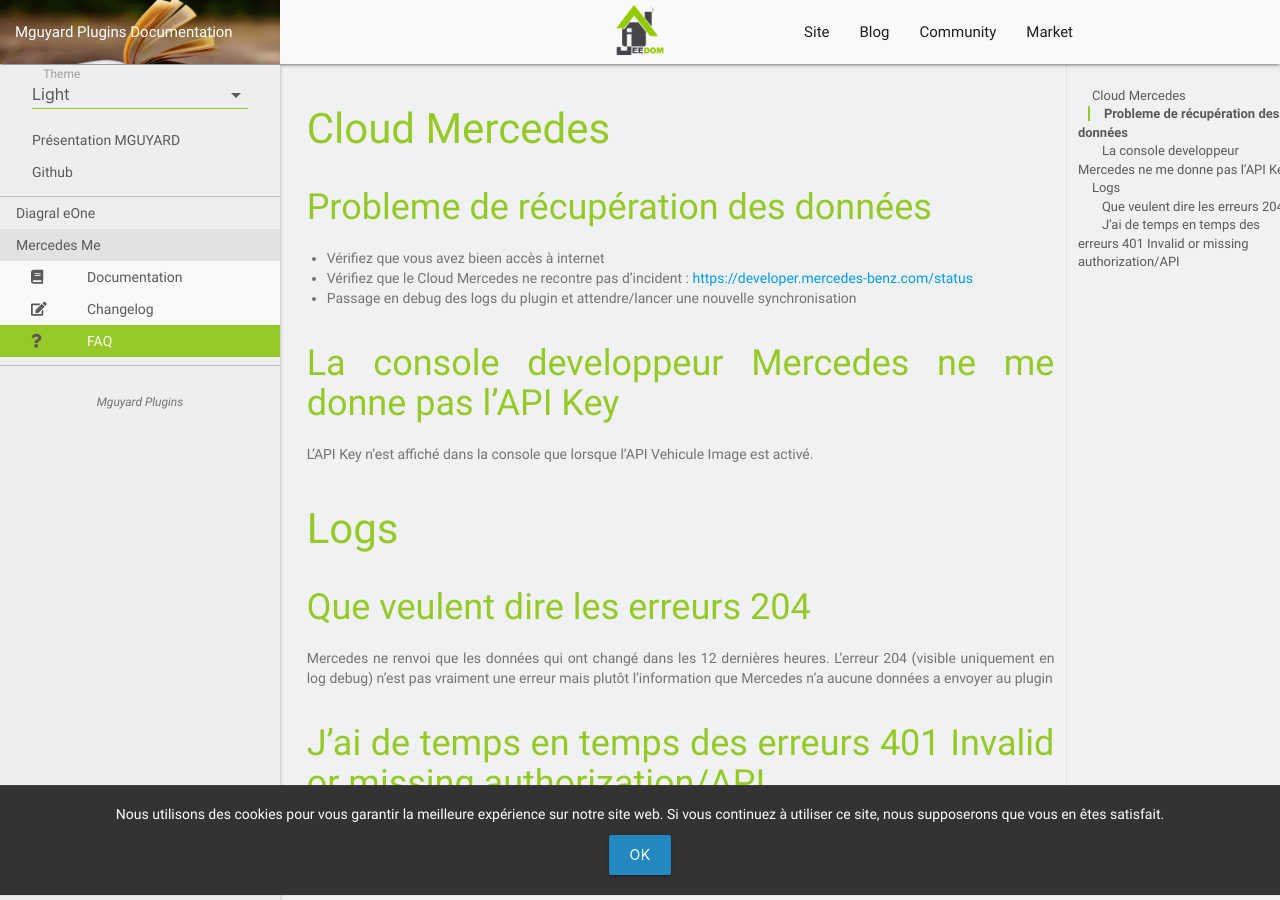
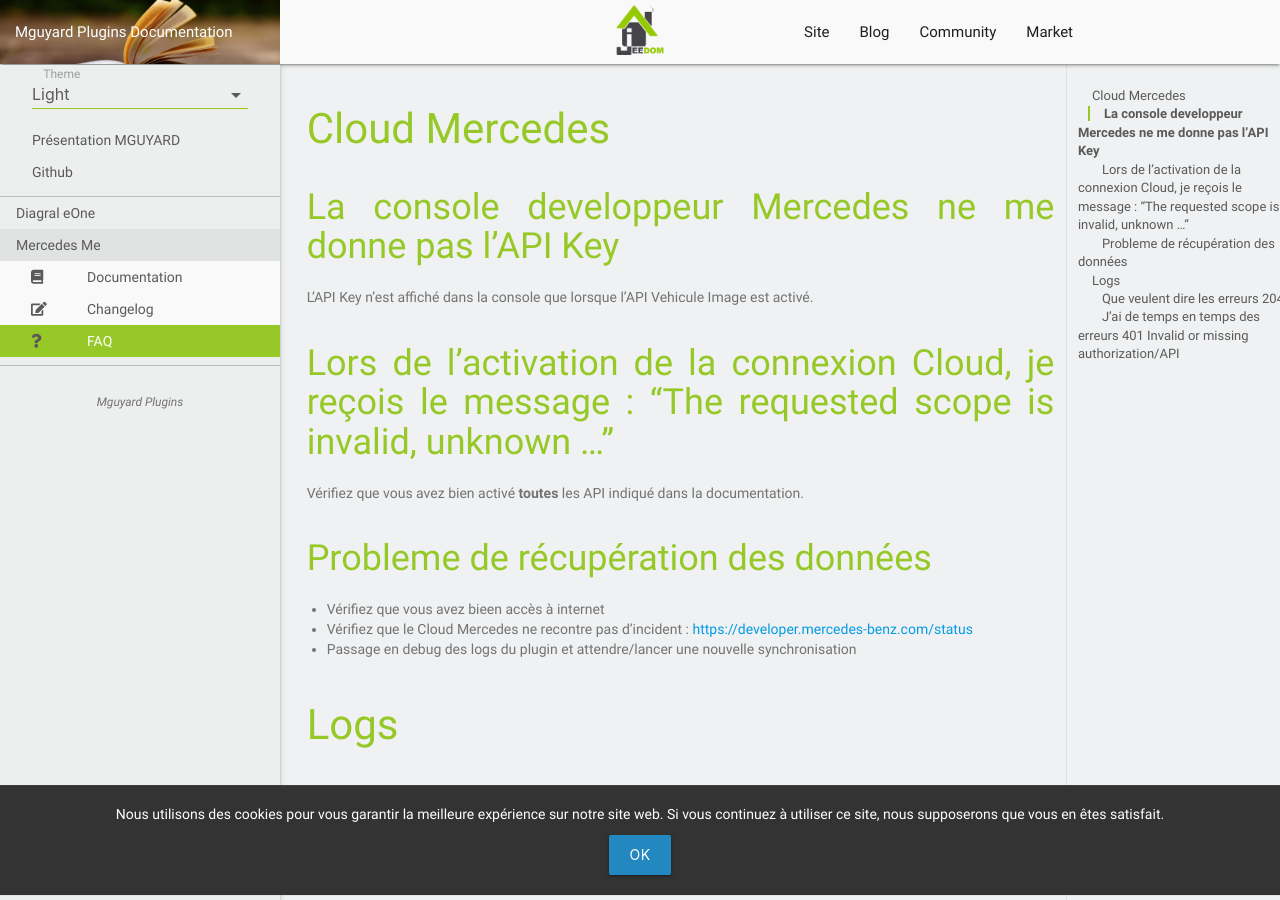
Before and after one commit to mguyard/Jeedom-Documentations, a Jekyll site: the page built from fr_FR/Mercedes_me/faq.md, in a window 1280 px wide and 900 px high. Built offline with Jekyll 4.4.1, drawn with Linux system fonts in a browser that asks for light colours; our own code applies the rules of GitHub Pages for plain Markdown files.

Commit message:
Ajout FAQ invalid scope

```diff
--- a/fr_FR/Mercedes_me/faq.md
+++ b/fr_FR/Mercedes_me/faq.md
@@ -1,14 +1,18 @@
 # Cloud Mercedes
+
+## La console developpeur Mercedes ne me donne pas l'API Key
+
+L'API Key n'est affiché dans la console que lorsque l'API Vehicule Image est activé.
+
+## Lors de l'activation de la connexion Cloud, je reçois le message : "The requested scope is invalid, unknown ..."
+
+Vérifiez que vous avez bien activé __toutes__ les API indiqué dans la documentation.
 
 ## Probleme de récupération des données
 
 -   Vérifiez que vous avez bieen accès à internet
 -   Vérifiez que le Cloud Mercedes ne recontre pas d'incident : [https://developer.mercedes-benz.com/status](https://developer.mercedes-benz.com/status)
 -   Passage en debug des logs du plugin et attendre/lancer une nouvelle synchronisation
-
-## La console developpeur Mercedes ne me donne pas l'API Key
-
-L'API Key n'est affiché dans la console que lorsque l'API Vehicule Image est activé.
 
 # Logs
 
```
